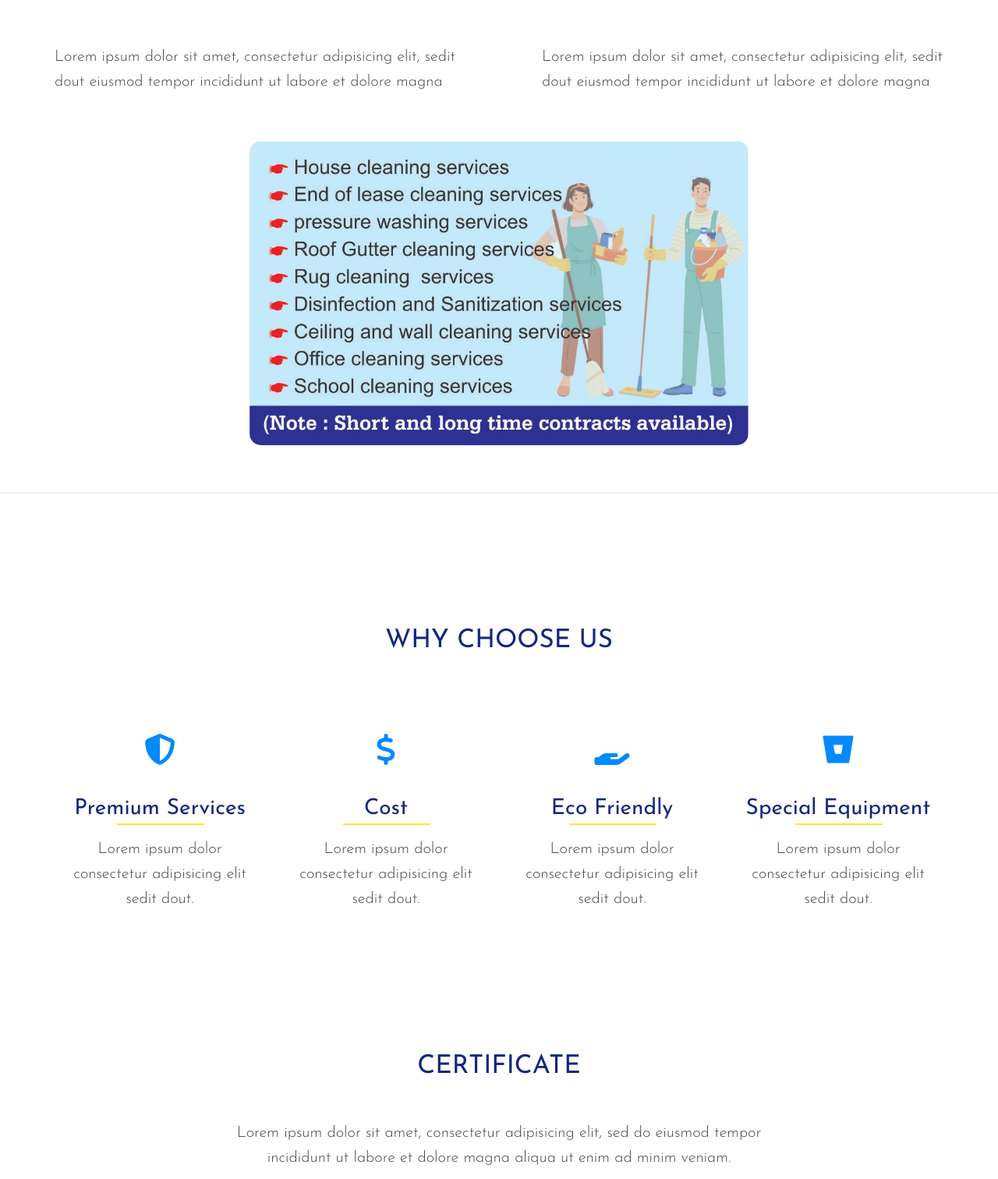
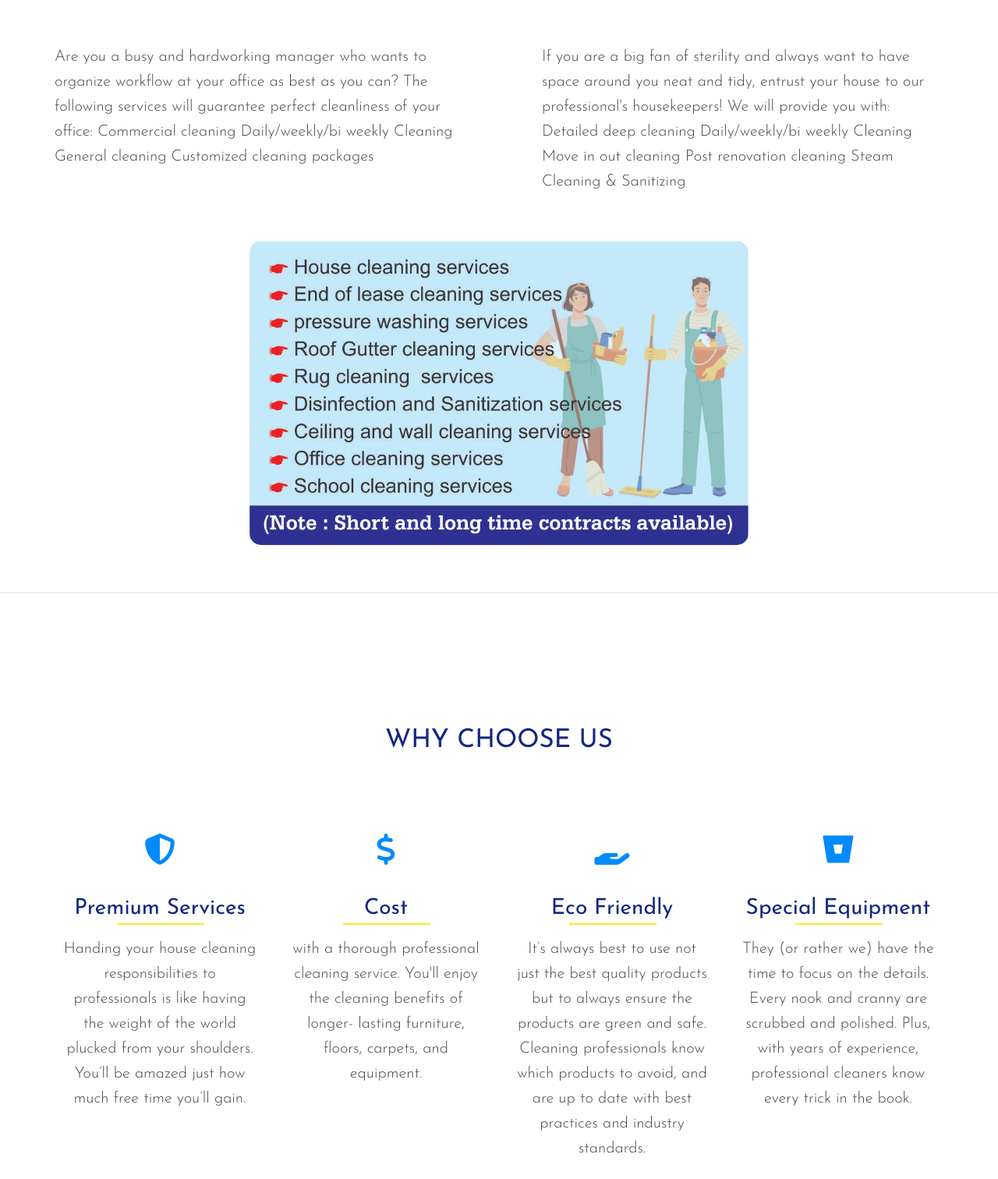
Before and after one commit to kartik-sharma-09/Cleaning-service-website, a plain HTML site: page index.html in a window 1280 px wide. Shown: the part 1350-2862 px from the top of the page at 78% size. Drawn offline with Linux system fonts and the light colour scheme.

Commit message:
initial commit

```diff
--- a/index.html
+++ b/index.html
@@ -56,8 +56,12 @@
             <img src="img/Cleaning-1.png" alt="" />
           </div>
           <p>
-            Lorem ipsum dolor sit amet, consectetur adipisicing elit, sedit dout
-            eiusmod tempor incididunt ut labore et dolore magna
+            Are you a busy and hardworking manager who wants to organize workflow at your office as best as you can?
+The following services will guarantee perfect cleanliness of your office:
+Commercial cleaning
+Daily/weekly/bi weekly Cleaning
+General cleaning
+Customized cleaning packages
           </p>
         </div>
         <div class="serv-box" >
@@ -69,8 +73,13 @@
             <img src="img/Cleaning-2.png" alt="" />
           </div>
           <p>
-            Lorem ipsum dolor sit amet, consectetur adipisicing elit, sedit dout
-            eiusmod tempor incididunt ut labore et dolore magna
+            If you are a big fan of sterility and always want to have space around you neat and tidy, entrust your house to our professional's housekeepers!
+            We will provide you with:
+            Detailed deep cleaning
+            Daily/weekly/bi weekly Cleaning
+            Move in out cleaning
+            Post renovation cleaning
+            Steam Cleaning & Sanitizing
           </p>
 
         </div>
@@ -86,22 +95,23 @@
           <div class="box">
             <i class="fas fa-shield-alt"></i>
             <h3>premium services</h3>
-            <p>Lorem ipsum dolor consectetur adipisicing elit sedit dout.</p>
+            <p>Handing your house cleaning responsibilities to professionals is like having the weight of the world plucked from your shoulders. You’ll be amazed just how much free time you’ll gain.</p>
           </div>
           <div class="box">
             <i class="fas fa-dollar-sign"></i>
             <h3>cost</h3>
-            <p>Lorem ipsum dolor consectetur adipisicing elit sedit dout.</p>
+            <p>with a thorough professional cleaning service. You'll enjoy the cleaning benefits of longer- lasting
+              furniture, floors, carpets, and equipment.</p>
           </div>
           <div class="box">
             <i class="fas fa-hand-holding"></i>
             <h3>eco friendly</h3>
-            <p>Lorem ipsum dolor consectetur adipisicing elit sedit dout.</p>
+            <p>It’s always best to use not just the best quality products but to always ensure the products are green and safe. Cleaning professionals know which products to avoid, and are up to date with best practices and industry standards.</p>
           </div>
           <div class="box">
             <i class="fab fa-bitbucket"></i>
             <h3>special equipment</h3>
-            <p>Lorem ipsum dolor consectetur adipisicing elit sedit dout.</p>
+            <p>They (or rather we) have the time to focus on the details. Every nook and cranny are scrubbed and polished. Plus, with years of experience, professional cleaners know every trick in the book.</p>
           </div>
         </div>
       </div>
@@ -119,7 +129,7 @@
           <div class="certificate-box">
 
           <img src="img/Certificate..jpg" class="Certificate" alt="">
-          <img src="img/licence.jpg" class="licence" alt="">
+          <!-- <img src="img/licence.jpg" class="licence" alt=""> -->
         </div>
       </div>
     </section>
```
